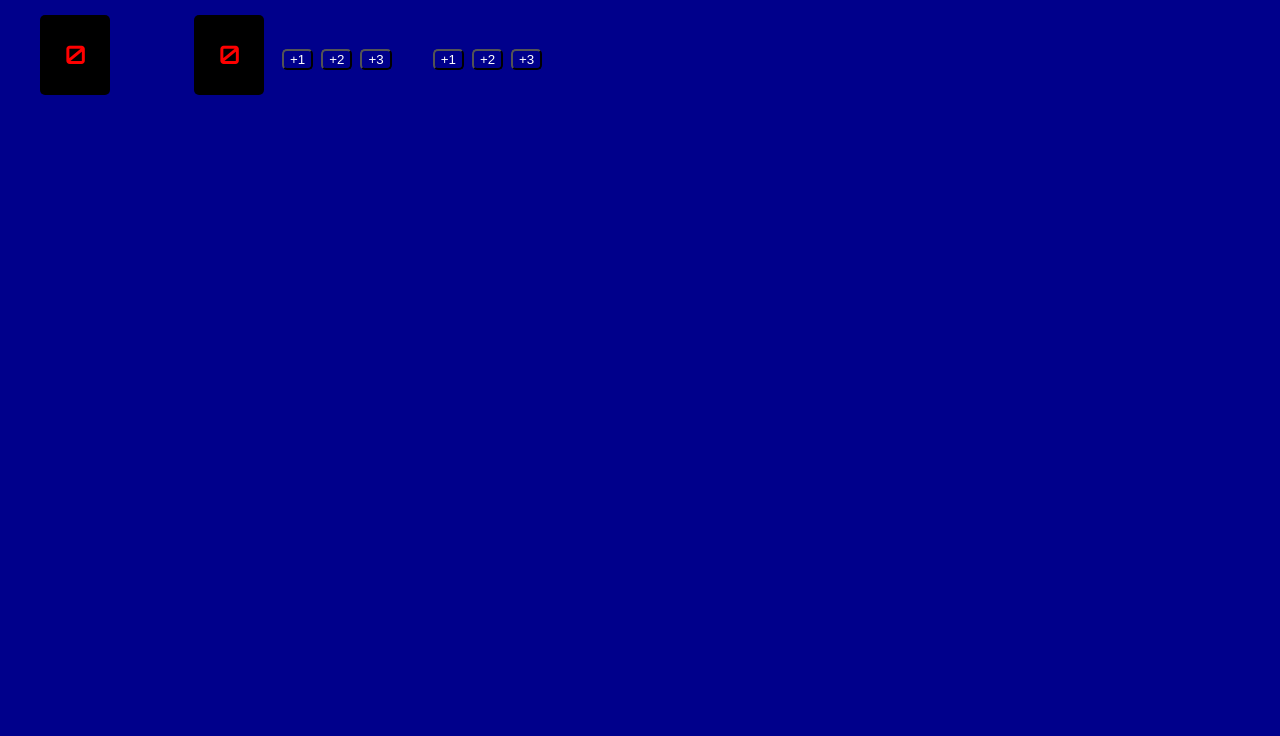
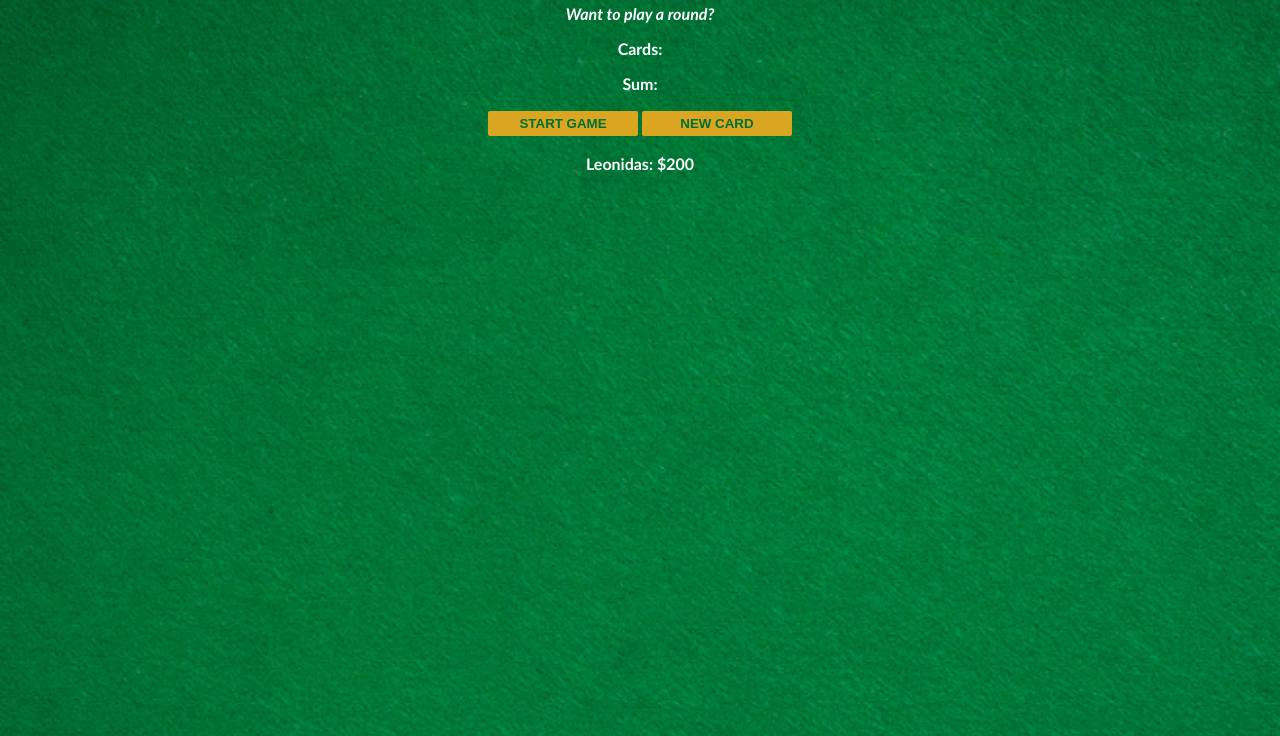
Before and after one commit to PartyTreasurer/BlackJack, a website built with Vite: page index.html in a window 1280 px wide. Shown: the part 64-800 px from the top of the page. Built offline with nearby package versions, Linux system fonts and the light colour scheme.

Commit message:
commit correct files

```diff
--- a/index.css
+++ b/index.css
@@ -1,52 +1,29 @@
 body {
-    margin: 0;
+    font-family: 'Trebuchet MS', 'Lucida Sans Unicode', 'Lucida Grande', Arial, sans-serif;
+    background-image: url("images/table.png");
+    background-size: cover;
+    font-weight: bold;
+    color: white;
+    text-align: center;
 }
 
-.container {
-    display: flex;
-    justify-content: space-around;
-    color: white;
+h1 {
+    color: goldenrod;
 }
 
-.home_points {
-    display: inline-flex;
-    justify-content: baseline;
-    margin-right: 29px;
-    margin-left: 10px;
-}
-
-.guest_points {
-    display:inline-flex;
-    justify-content:end;
+#message-el {
+    font-style: italic;
 }
 
 button {
-    margin: 4px;
-    background-color:darkblue;
-    color: white;
-    border-radius: 5px;
+    color: #016f32;
+    width: 150px;
+    background: goldenrod;
+    padding-top: 5px;
+    padding-bottom: 5px;
+    font-weight: bold;
+    border: none;
+    border-radius: 2px;
+    margin-bottom: 2px;
+    margin-top: 2px;
 }
-
-#home_sum {
-    display: inline-flex;
-    justify-content: baseline;
-    margin-right: 80px;
-    margin-left: 40px;
-    color: red;
-    background-color: black;
-    padding: 25px;
-    border-radius: 5px;
-}
-
-#guest_sum {
-    display:inline-flex;
-    justify-content:end;
-    color: red;
-    background-color: black;
-    padding: 25px;
-    border-radius: 5px;
-
-}
-body {
-    background-color:darkblue;
-}
--- a/index.html
+++ b/index.html
@@ -1,36 +1,15 @@
 <html>
     <head>
         <link rel="stylesheet" href="index.css">
-        <link href='https://fonts.googleapis.com/css?family=Orbitron' rel='stylesheet' type='text/css'>
     </head>
     <body>
-        <div class="container">
-            <div>
-                <h3>HOME</h3>
-            </div>
-            <div>
-                <h3>GUEST</h3>
-            </div>
-        </div>
-
-        <h2 id="home_sum" style="font-family: 'Orbitron'">0</h2>
-
-        <h2 id="guest_sum" style="font-family: 'Orbitron'">0</h2>
-
-
-        <div class="home_points">
-            <button id="home-score-btn-1" onclick="increaseHomeScoreOne()">+1</button>
-            <button id="home-score-btn-2" onclick="increaseHomeScoreTwo()">+2</button>
-            <button id="home-score-btn-3" onclick="increaseHomeScoreThree()">+3</button>
-        </div>
-
-        <div class="guest_points">
-            <button id="guest-score-btn-1" onclick="increaseGuestScoreOne()">+1</button>
-            <button id="guest-score-btn-2" onclick="increaseGuestScoreTwo()">+2</button>
-            <button id="guest-score-btn-3" onclick="increaseGuestScoreThree()">+3</button>
-        </div>
-
-
+        <h1>Blackjack</h1>
+        <p id="message-el">Want to play a round?</p>
+        <p id="cards-el">Cards:</p>
+        <p id="sum-el">Sum:</p>
+        <button onclick="startGame()">START GAME</button>
+        <button onclick="newCard()">NEW CARD</button>
+        <p id="player-el"></p>
         <script src="index.js"></script>
     </body>
 </html>
--- a/index.js
+++ b/index.js
@@ -1,46 +1,65 @@
-let homeScoreBtnOne = document.getElementById("home-score-btn-1")
-let homeScoreEl =document.getElementById("home_sum")
-let homeScore = 0
-
-function increaseHomeScoreOne(){
-    homeScore += 1
-    homeScoreEl.textContent = homeScore
+let player = {
+    name: "Leonidas",
+    chips: 200
 }
 
-let homeScoreBtnTwo = document.getElementById("home-score-btn-2")
+let cards = []
+let sum = 0
+let hasBlackJack = false
+let isAlive = false
+let message = ""
+let messageEl = document.getElementById("message-el")
+let sumEl = document.getElementById("sum-el")
+let cardsEl = document.getElementById("cards-el")
+let playerEl = document.getElementById("player-el")
 
-function increaseHomeScoreTwo(){
-    homeScore += 2
-    homeScoreEl.textContent = homeScore
+playerEl.textContent = player.name + ": $" + player.chips
+
+function getRandomCard() {
+    let randomNumber = Math.floor( Math.random()*13 ) + 1
+    if (randomNumber > 10) {
+        return 10
+    } else if (randomNumber === 1) {
+        return 11
+    } else {
+        return randomNumber
+    }
 }
 
-let homeScoreBtnThree = document.getElementById("home-score-btn-3")
+function startGame() {
+    isAlive = true
+    let firstCard = getRandomCard()
+    let secondCard = getRandomCard()
+    cards = [firstCard, secondCard]
+    sum = firstCard + secondCard
+    renderGame()
+}
 
-function increaseHomeScoreThree(){
-    homeScore += 3
-    homeScoreEl.textContent = homeScore
+function renderGame() {
+    cardsEl.textContent = "Cards: "
+    for (let i = 0; i < cards.length; i++) {
+        cardsEl.textContent += cards[i] + " "
+    }
+
+    sumEl.textContent = "Sum: " + sum
+    if (sum <= 20) {
+        message = "Do you want to draw a new card?"
+    } else if (sum === 21) {
+        message = "You've got Blackjack!"
+        hasBlackJack = true
+    } else {
+        message = "You're out of the game!"
+        isAlive = false
+    }
+    messageEl.textContent = message
 }
 
 
-let guestScoreBtnOne = document.getElementById("guest-score-btn-1")
-let guestScoreEl =document.getElementById("guest_sum")
-let guestScore = 0
-
-function increaseGuestScoreOne(){
-    guestScore += 1
-    guestScoreEl.textContent = guestScore
+function newCard() {
+    if (isAlive === true && hasBlackJack === false) {
+        let card = getRandomCard()
+        sum += card
+        cards.push(card)
+        renderGame()
+    }
 }
-
-let guestScoreBtnTwo = document.getElementById("guest-score-btn-2")
-
-function increaseGuestScoreTwo(){
-    guestScore += 2
-    guestScoreEl.textContent = guestScore
-}
-
-let guestScoreBtnThree = document.getElementById("guest-score-btn-3")
-
-function increaseGuestScoreThree(){
-    guestScore += 3
-    guestScoreEl.textContent = guestScore
-}
--- a/package.json
+++ b/package.json
@@ -1,6 +1,6 @@
 {
-  "name": "Scrim-s04k019",
-  "description": "https://scrimba.com/learn-javascript-c0v/~018/s0v41uiu27/head",
+  "name": "Scrim-s0em7s",
+  "description": "https://scrimba.com/learn-javascript-c0v/~035/s0bjo4t7kp/head",
   "scripts": {
     "start": "vite",
     "dev": "vite",
```
Also changed, not shown: images/table.png (added).
